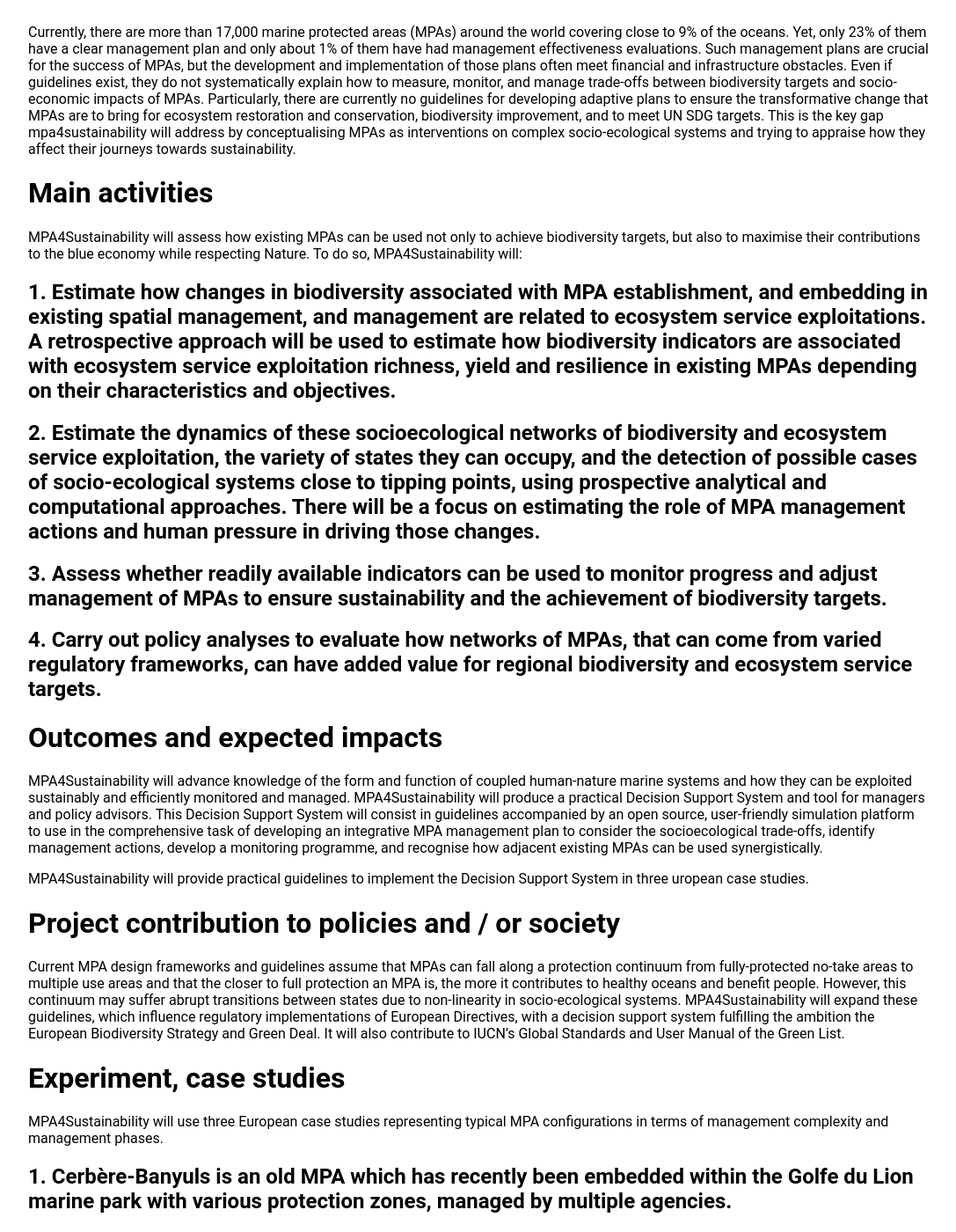
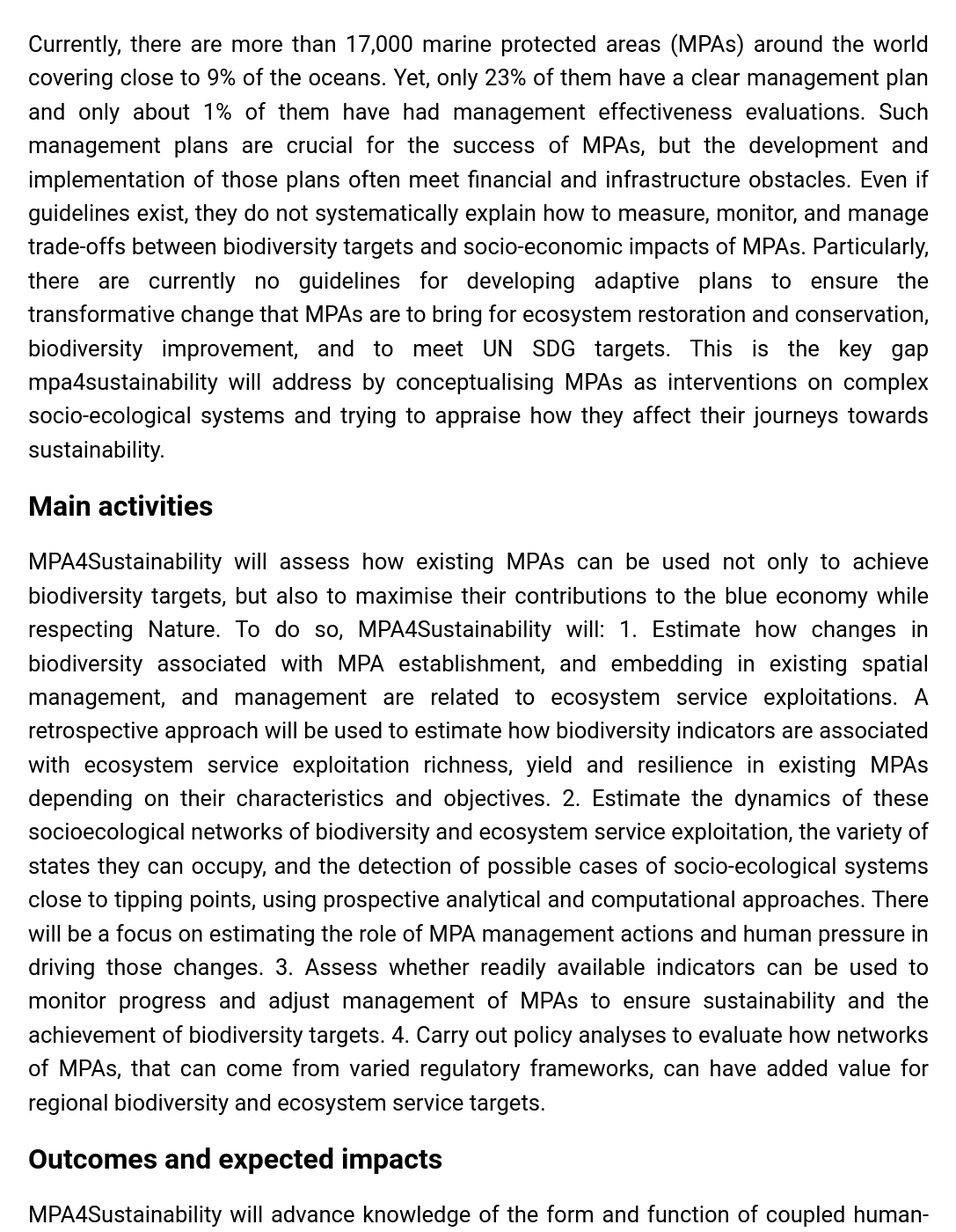
Before and after one commit to dlusseau/mpa4sustainability.github.io, a Jekyll site: the page built from about.md, in a window 1280 px wide and 1400 px high, scrolled down 244 px. Shown: the whole window at 88% size, without its empty margins (96-1183 px from the left). Built offline with Jekyll 4.4.1, drawn with Linux system fonts in a browser that asks for light colours; some of the changed text lies outside the part shown.

Commit message:
Update about.md

```diff
--- a/about.md
+++ b/about.md
@@ -5,30 +5,50 @@
 # About mpa4sustainability
 
 # Context
-Currently, there are more than 17,000 marine protected areas (MPAs) around the world covering close to 9% of the oceans. Yet, only 23% of them have a clear management plan and only about 1% of them have had management effectiveness evaluations. Such management plans are crucial for the success of MPAs, but the development and implementation of those plans often meet financial and infrastructure obstacles. Even if guidelines exist, they do not systematically explain how to measure, monitor, and manage trade-offs between biodiversity targets and socio-economic impacts of MPAs. Particularly, there are currently no guidelines for developing adaptive plans to ensure the transformative change that MPAs are to bring for ecosystem restoration and conservation, biodiversity improvement, and to meet UN SDG targets. This is the key gap mpa4sustainability will address  by conceptualising MPAs as interventions on complex socio-ecological systems and trying to appraise how they affect their journeys towards sustainability.
+<div class="justified-text">
+<p>
+Currently, there are more than 17,000 marine protected areas (MPAs) around the world covering close to 9% of the oceans. Yet, only 23% of them have a clear management plan and only about 1% of them have had management effectiveness evaluations. Such management plans are crucial for the success of MPAs, but the development and implementation of those plans often meet financial and infrastructure obstacles. Even if guidelines exist, they do not systematically explain how to measure, monitor, and manage trade-offs between biodiversity targets and socio-economic impacts of MPAs. Particularly, there are currently no guidelines for developing adaptive plans to ensure the transformative change that MPAs are to bring for ecosystem restoration and conservation, biodiversity improvement, and to meet UN SDG targets. This is the key gap mpa4sustainability will address by conceptualising MPAs as interventions on complex socio-ecological systems and trying to appraise how they affect their journeys towards sustainability.
+</p>
+</div>
 
 # Main activities
+<div class="justified-text">
+<p>
 MPA4Sustainability will assess how  existing MPAs can be used not only to achieve biodiversity targets, but also to maximise their contributions to the blue economy while respecting Nature. To do so, MPA4Sustainability will:
-## 1. Estimate how changes in biodiversity associated with MPA establishment, and embedding in existing spatial management, and management are related to ecosystem service  exploitations. A retrospective approach will be used to estimate how biodiversity indicators are associated with  ecosystem service exploitation richness, yield and resilience in existing MPAs depending on their characteristics and objectives.
-## 2. Estimate the dynamics of these socioecological networks of biodiversity and  ecosystem service exploitation, the variety of states they can occupy, and the detection of possible cases of socio-ecological systems close to tipping points, using prospective analytical and computational approaches. There will be a focus on estimating the role of MPA management actions and human pressure in driving those changes.
-## 3. Assess whether readily available indicators can be used to monitor progress and adjust management of MPAs to ensure sustainability and the achievement of biodiversity targets.
-## 4. Carry out policy analyses to evaluate how networks of MPAs, that can come from varied regulatory frameworks, can have added value for regional biodiversity and  ecosystem service targets.
+1. Estimate how changes in biodiversity associated with MPA establishment, and embedding in existing spatial management, and management are related to ecosystem service  exploitations. A retrospective approach will be used to estimate how biodiversity indicators are associated with  ecosystem service exploitation richness, yield and resilience in existing MPAs depending on their characteristics and objectives.
+2. Estimate the dynamics of these socioecological networks of biodiversity and  ecosystem service exploitation, the variety of states they can occupy, and the detection of possible cases of socio-ecological systems close to tipping points, using prospective analytical and computational approaches. There will be a focus on estimating the role of MPA management actions and human pressure in driving those changes.
+3. Assess whether readily available indicators can be used to monitor progress and adjust management of MPAs to ensure sustainability and the achievement of biodiversity targets.
+4. Carry out policy analyses to evaluate how networks of MPAs, that can come from varied regulatory frameworks, can have added value for regional biodiversity and  ecosystem service targets.
+</p>
+</div>
 
 # Outcomes and expected impacts
-MPA4Sustainability will advance  knowledge of the form and function of coupled human-nature marine systems and how they can be exploited sustainably and efficiently monitored and managed.
+<div class="justified-text">
+<p>
+MPA4Sustainability will advance knowledge of the form and function of coupled human-nature marine systems and how they can be exploited sustainably and efficiently monitored and managed.
 MPA4Sustainability will produce a practical Decision Support System and tool for managers and policy advisors. This Decision Support System will consist in guidelines accompanied by an open source, user-friendly simulation platform to use in the comprehensive task of developing an integrative MPA management plan to consider the socioecological trade-offs, identify management actions, develop a monitoring programme, and recognise how adjacent existing MPAs can be used synergistically.
+</p>
+</div>
 
 MPA4Sustainability will provide practical guidelines to implement the Decision Support System in three  uropean case studies.
 
 
 # Project contribution to policies and / or society
+<div class="justified-text">
+<p>
 Current MPA design frameworks and guidelines assume that MPAs can fall along a protection continuum from fully-protected no-take areas to multiple use areas and that the closer to full protection an MPA is, the more it contributes to healthy oceans and benefit people. However, this continuum may suffer abrupt transitions between states due to non-linearity in  socio-ecological systems. MPA4Sustainability will expand these guidelines, which influence regulatory implementations of European Directives, with a decision support system fulfilling the ambition the European Biodiversity Strategy and Green Deal. It will also contribute to IUCN’s Global Standards and User Manual of the Green List.
+</p>
+</div>
 
 # Experiment, case studies
+<div class="justified-text">
+<p>
 MPA4Sustainability will use three European case studies representing typical MPA configurations in terms of management complexity and management phases.
-## 1. Cerbère-Banyuls is an old MPA which has recently been embedded within the Golfe du Lion marine park with various protection zones, managed by multiple agencies.
-## 2. Madeira has established one of the newest Site of Community Importance to conserve highly mobile species. Its management plan needs to be integrated with existing adjacent MPAs.
-## 3. A mosaic of MPAs exist in Øresund, the strait between Sweden and Denmark. Øresundsvandssamarbejdet (stakeholder consortium) is exploring the potential to create a coherent network of MPAs.
+1. Cerbère-Banyuls is an old MPA which has recently been embedded within the Golfe du Lion marine park with various protection zones, managed by multiple agencies.
+2. Madeira has established one of the newest Site of Community Importance to conserve highly mobile species. Its management plan needs to be integrated with existing adjacent MPAs.
+3. A mosaic of MPAs exist in Øresund, the strait between Sweden and Denmark. Øresundsvandssamarbejdet (stakeholder consortium) is exploring the potential to create a coherent network of MPAs.
+</p>
+</div>
 
 # Funders
 Innovation Fund Denmark (IFD), Denmark
```
